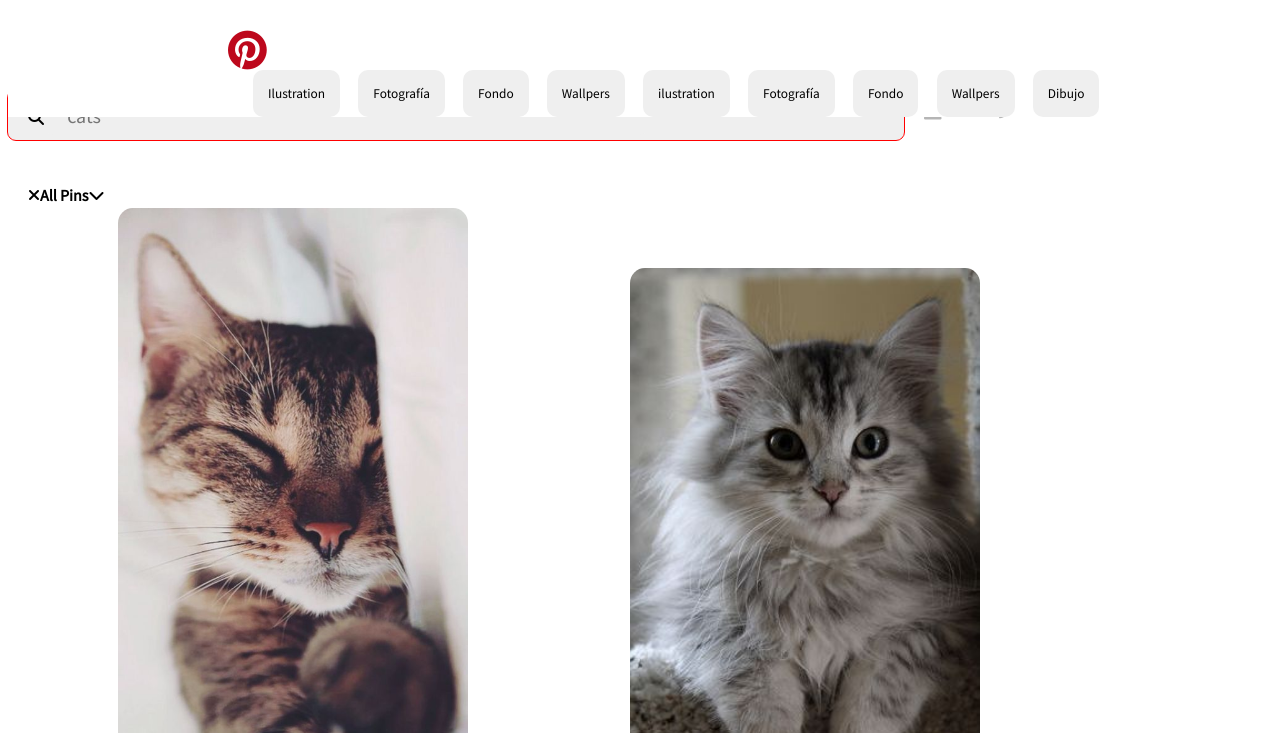
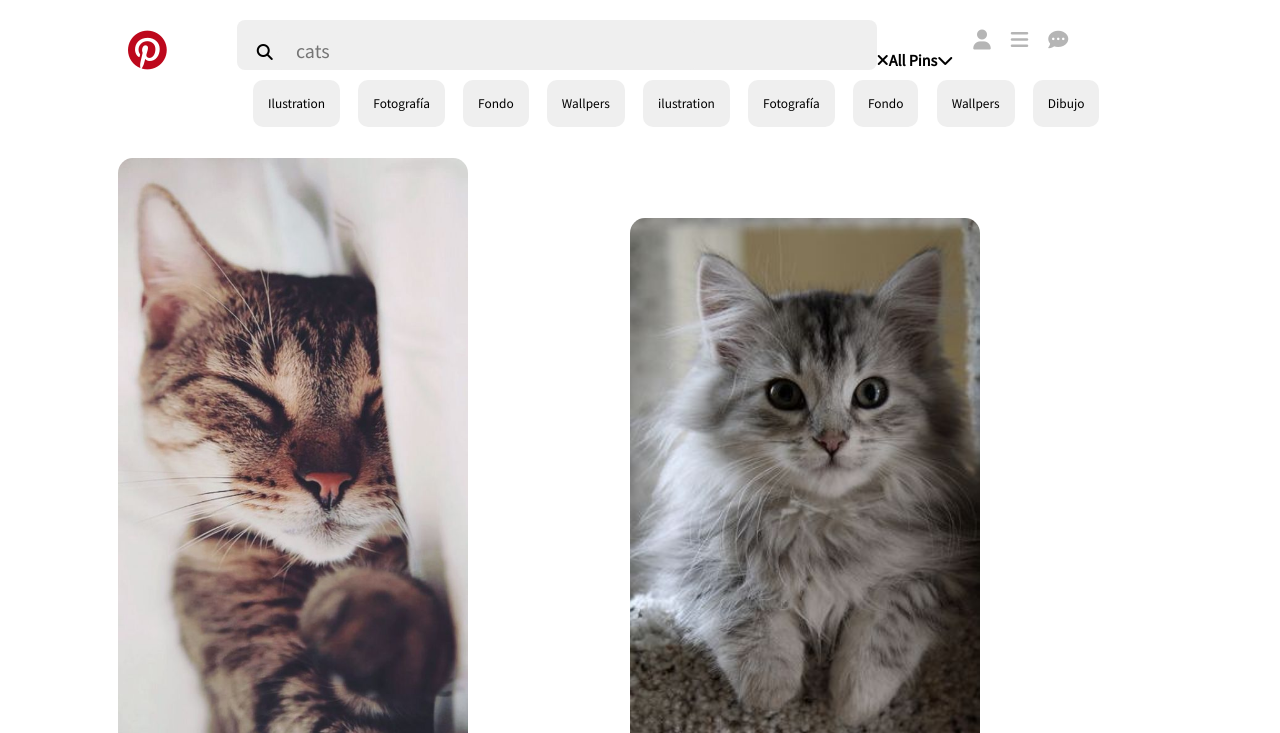
Before and after one commit to alexandracch/pinterest, a plain HTML site: page index.html in a window 1280 px wide. Shown: the top 733 px of the page. Drawn offline with Linux system fonts and the light colour scheme.

Commit message:
Arreglando identanción

```diff
--- a/css/main.css
+++ b/css/main.css
@@ -40,8 +40,8 @@ header ul li .logo-pinterest, .input, .usuario {
 
 .logo-pinterest {
   /*outline: 1px solid blue;*/
-  margin-right: 200px;
-  margin-left: 200px;
+  margin-right: 50px;
+  margin-left: 100px;
   display: inline-block;
   float: left;
   color: yellow;
@@ -53,27 +53,24 @@ header ul li .logo-pinterest, .input, .usuario {
   margin-left: 20px;
   margin-top: 30px;
 }
+
+li .input {
+  top: 0;
+}
 .input {
-
-  outline: 1px solid red;
+  /*outline: 1px solid red;*/
   background-color: rgb(239,239,239);
   border-radius: 8px;
   padding: 10px 20px;
   display: inline-block;
-  border: 0;
-  width: 70%;
+  border: 10px;;
+  width: 50%;
   height: 50px;
   align-items: center;
   float: left;
   margin-top: 20px;
+  margin-bottom: 10px;
 }
-
-/*div.translator-box {
-  outline: 1px solid red;
-  display: inline;
-  float: left;
-}
-*/
 .pins, .phrase, .icon-down {
   float: left;
   display: inline-block;
@@ -88,7 +85,7 @@ input {
   width: 70%;
   height: 40px;
   align: center;
-  margin-top: -5px;
+  /*margin-top: -5px;*/
   font-size: 20px;
 }
 
@@ -110,24 +107,20 @@ input {
   margin-top: 30px;
 }
 
-/*button {
-  padding: 20px 25px;
-  border: 0;
-  border-radius: 6px;
-  /*font-weight: 600px;
-  float: left;
-  margin: 6px;
-
-}*/
 nav ul {
   display: inline-block;
   align-items: center;
   margin-right: 80px;
   margin-left: 230px;
 }
+nav {
+  margin-top: 10px;
+  margin-bottom: 10px;
+  padding-bottom: 10px;
+}
 nav ul li {
   display: inline-block;
-
+  bottom: 0;
 }
 button{
   border: 0;
@@ -157,10 +150,8 @@ section .img-body ul li  {
   outline: 1px solid blue;
 }
 
-
-
 main {
-  margin-top: 200px;
+  margin-top: 150px;
   display: inline-block;
   /*outline: 1px solid green;*/
   margin-right: 60px;
@@ -177,30 +168,3 @@ main {
   border-radius: 15px;
 
 }
-/*.pics {
-  margin-right: 200px;
-  margin-left: 200px;
-  outline: 1px solid blue;
-}*/
-
-
-
-
-/*
-.img-body{
-  margin-top: 100px;
-  display: inline-block;
-
-/*.pics img{
-  width: 200px;
-  height: auto;
-  float: left;
-}
-
-l
-
-.img-body {
-
-  float: left;
-}
-*/
--- a/index.html
+++ b/index.html
@@ -19,7 +19,6 @@
       </li>
 
       <li class="input">
-
         <div class="translator">
 
           <span><i class="fa fa-search" aria-hidden="true"></i></span>
@@ -27,9 +26,11 @@
           <input type="text" placeholder="cats">
 
         </div>
+    </li>
+
+    <li class="box-pin">
 
       <div class="pins">
-
           <span class="all-pins">
           <i class="fa fa-times" aria-hidden="true"></i>
       </div>
@@ -42,7 +43,6 @@
           <span class="down">
           <i class="fa fa-chevron-down" aria-hidden="true"></i>
         </div>
-
         </li>
 
           <li class="usuario">
```
Lines whose indentation alone changed are shown as unchanged.
